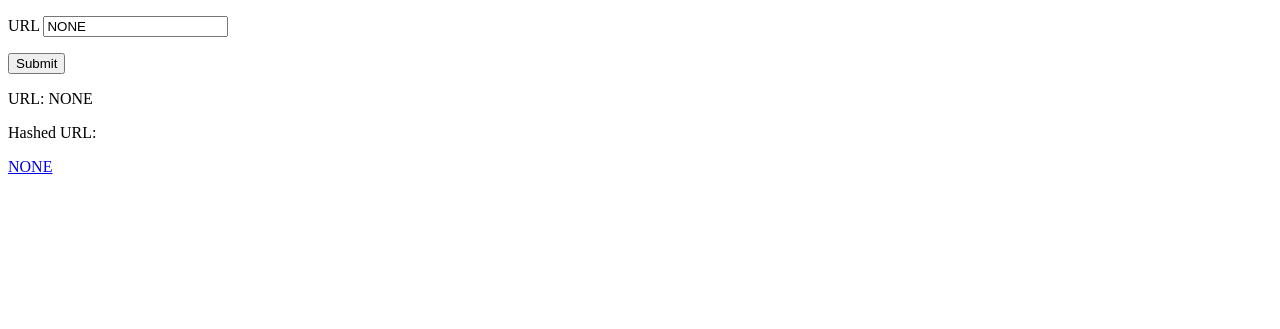
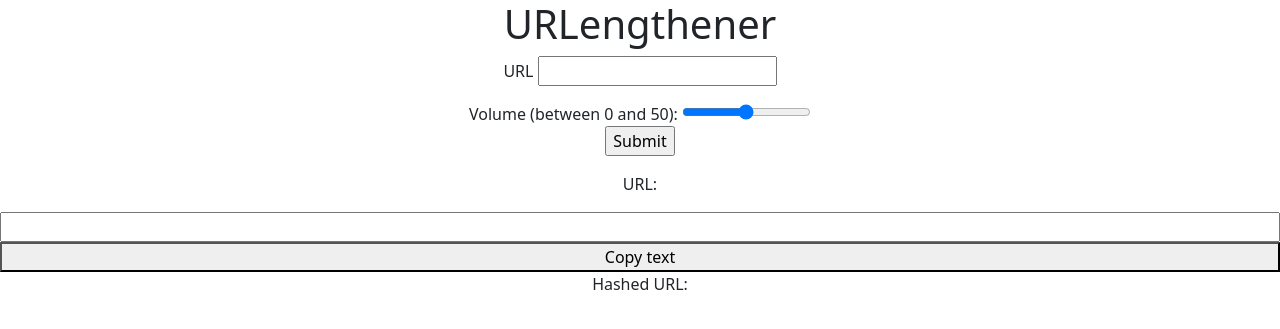
Before and after one commit to briantieu/url-lengthener, a Flask app: page / in a window 1280 px wide. Shown: the top 329 px of the page. Run offline with Flask 3, Linux system fonts and the light colour scheme.

Commit message:
copy text

```diff
--- a/app.py
+++ b/app.py
@@ -1,5 +1,6 @@
 from flask import Flask, render_template, jsonify, request, make_response, redirect, url_for
 from db import insert_db, read_db, init_db
+from textwrap import wrap
 
 from hashlib import sha3_512
 
@@ -46,26 +47,40 @@
     if request.method == "POST":
         # parse form
         original_url = request.form['url']
+        num_iters = int(request.form['slider'])
+        print(num_iters)
 
         # hash url
         hashed_url = hash(original_url)
 
         # store in database
         insert_db(original_url, hashed_url)
-        print("inserted")
 
         # serve to js
-        html = render_template('urlengthen.html', original_url=original_url, hashed_url=str(request.host_url) + str(hashed_url))
+        html = render_template('urlengthen.html', original_url=original_url, hashed_url=str(request.host_url) + (str(hashed_url) * num_iters), num_iters=num_iters)
         response = make_response(html)
         return response
-    html = render_template('urlengthen.html', original_url="NONE", hashed_url="NONE")
+    html = render_template('urlengthen.html', original_url="", hashed_url="", num_iters="50")
     response = make_response(html)
     return response
 
 @app.route('/<hash>')
 def url_redirect(hash):
-    original_url = read_db(hash)
+    split_hash = wrap(hash, 128)
+    unique_split_hash = list(set(split_hash))
+    print('unique_split_hash')
+    single_iter_hash = unique_split_hash[0]
+    print(read_db(single_iter_hash))
+
+    if len(unique_split_hash) > 1 or read_db(single_iter_hash) == '':
+
+        html = render_template('error.html')
+        response = make_response(html)
+        return response
+
+    original_url = read_db(single_iter_hash)
     print(original_url)
+    # print(original_url)
     return redirect(original_url)
 
 
--- /dev/null
+++ b/static/js/script.js
@@ -0,0 +1,10 @@
+
+const copyContent = async () => {
+    let text = document.getElementById('url-output').innerHTML;
+  try {
+    await navigator.clipboard.writeText(text);
+    console.log('Content copied to clipboard');
+  } catch (err) {
+    console.error('Failed to copy: ', err);
+  }
+}
--- a/templates/urlengthen.html
+++ b/templates/urlengthen.html
@@ -4,21 +4,29 @@
 	<meta charset="utf-8">
 	<meta name="viewport" content="width=device-width, initial-scale=1">
 	<title>URLengthen</title>
-	<link rel="stylesheet" href="{{ url_for('static', filename='css/main.css') }}">
+    <link rel="stylesheet" href="https://cdn.jsdelivr.net/npm/bootstrap@5.2.3/dist/css/bootstrap.min.css" integrity="sha384-rbsA2VBKQhggwzxH7pPCaAqO46MgnOM80zW1RWuH61DGLwZJEdK2Kadq2F9CUG65" crossorigin="anonymous">
+	<script src="https://cdn.jsdelivr.net/npm/bootstrap@5.2.3/dist/js/bootstrap.min.js" integrity="sha384-cuYeSxntonz0PPNlHhBs68uyIAVpIIOZZ5JqeqvYYIcEL727kskC66kF92t6Xl2V" crossorigin="anonymous"></script>
+    <script src="https://cdn.jsdelivr.net/npm/bootstrap@4.6.2/dist/js/bootstrap.bundle.min.js" integrity="sha384-Fy6S3B9q64WdZWQUiU+q4/2Lc9npb8tCaSX9FK7E8HnRr0Jz8D6OP9dO5Vg3Q9ct" crossorigin="anonymous"></script>
+
+    <link rel="stylesheet" href="{{ url_for('static', filename='css/main.css') }}">
+    <link rel="stylesheet" href="{{ url_for('static', filename='js/script.js') }}">
     <link href="https://fonts.googleapis.com/css2?family=Roboto&display=swap" rel="stylesheet">
     <script src="https://ajax.googleapis.com/ajax/libs/jquery/3.6.0/jquery.min.js"></script>
 </head>
 
 <body>
-    <div id="container">
-        <!-- <p id='header-text'>Tap to change language</p>
-        <p id='speech-to-text-output'></p> -->
+    <div id="container" class="d-flex flex-column text-center">
+        <h1 class="text-center">URLengthener</h1>
         <form action="/" method = "POST">
             <p>URL <input type="text" name="url" value="{{ original_url }}"/></p>
+            <label for="slider">Volume (between 0 and 50):</label>
+            <input type="range" min="1" max="100" value="50" name="slider" id="slider">
             <p><input type="submit" value="Submit"/></p>
-            <p>URL: {{ original_url }}</p>
-            <p>Hashed URL: </p><a href="{{ hashed_url }}">{{ hashed_url }}</a>
         </form>
+        <p>URL: {{ original_url }}</p>
+        <input type="text" value="{{ hashed_url }}" id="url-output">
+        <button onclick="copyContent()">Copy text</button>
+        <p>Hashed URL: </p><a href="{{ hashed_url }}">{{ hashed_url }}</a>
     </div>
 </body>
 </html>
```
Also changed, not shown: templates/error.html (added, +17 -0 lines), database.db.
